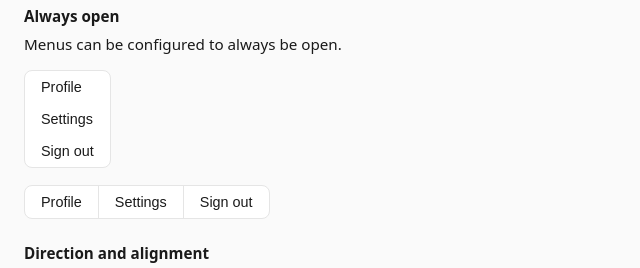
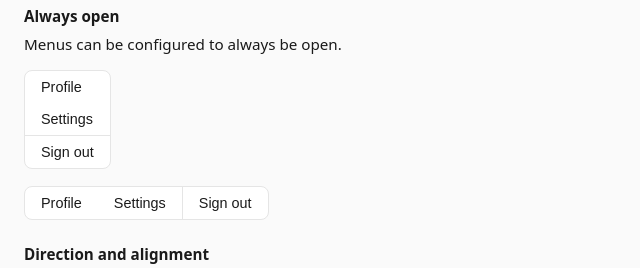
Before and after one commit to iansholtys/reusable-components, a website: page demo/index.html in a window 1280 px wide. Shown: the part 247-515 px from the top of the page, 0-640 px from the left. Drawn offline with nearby package versions, Linux system fonts and the light colour scheme.

Commit message:
Add support for dividers

```diff
--- a/demo/scripts.js
+++ b/demo/scripts.js
@@ -264,9 +264,12 @@ $(function () {
   $('#app-mutable-true').append(tableLive.init());
   syncMutableJsonTrue();
 
-  const menuDemoItems = ['Profile', 'Settings', 'Sign out'].map(function (label) {
-    return { text: label, onClick: () => AlertModal.show(label + ' selected.', 'Menu') };
-  });
+  const menuDemoItems = [
+    { text: 'Profile', onClick: () => AlertModal.show('Profile selected.', 'Menu') },
+    { text: 'Settings', onClick: () => AlertModal.show('Settings selected.', 'Menu') },
+    { type: 'divider' },
+    { text: 'Sign out', onClick: () => AlertModal.show('Sign out selected.', 'Menu') }
+  ];
 
   var menuAlways = new Menu({
     behavior: { open: 'always' },
--- a/demo/styles/menu-vars.css
+++ b/demo/styles/menu-vars.css
@@ -11,6 +11,7 @@
   --menu-item-active-bg: #e4e4e4;
   --menu-list-min-width: 0;
   --menu-item-text-wrap: nowrap;
+  --menu-horizontal-item-border: none;
   --menu-button-size: 2rem;
   --menu-button-font-size: 1.25rem;
   --menu-button-label-font-size: 0.875rem;
--- a/menu/menu.js
+++ b/menu/menu.js
@@ -1,7 +1,7 @@
 /**
  * Menu Component - A list of clickable items.
  *
- * Pass `items` (each with `text`; optional `onClick`).
+ * Pass `items` (each with `text`; optional `onClick`). Use `{ type: 'divider' }` for a visual break.
  * Toggle menus use `buttonLabel` for the control (default ⋮; `''` for an empty button).
  * `orientation` is `'vertical'` (default) or `'horizontal'`.
  * `direction` is where the menu opens (`below`, `above`, `left`, `right`); default `below`.
@@ -24,7 +24,7 @@ class Menu {
    * @param {boolean} [options.behavior.closeOnItemClick] Defaults to `true`.
    * @param {boolean} [options.behavior.defaultOpen] Toggle menus start open when `true`; defaults to `false`.
    * @param {string} [options.buttonLabel] Toggle button HTML/text. Defaults to `⋮`, can be empty.
-   * @param {Array<{ text: string, onClick?: (event: JQuery.Event) => void }>} [options.items=[]]
+   * @param {Array<{ text?: string, type?: string, onClick?: (event: JQuery.Event) => void }>} [options.items=[]]
    * @param {string[]} [options.classes=[]] Extra classes on `.menu-component`.
    */
   constructor(options = {}) {
@@ -118,6 +118,15 @@ class Menu {
 
     const self = this;
     this.items.forEach((item) => {
+      if (item.type === 'divider') {
+        this.elements.$list.append($('<li>', {
+          role: 'separator',
+          class: 'menu-divider',
+          'aria-hidden': 'true'
+        }));
+        return;
+      }
+
       const $btn = $('<button>', {
         type: 'button',
         role: 'menuitem',
--- a/menu/styles/_menu-vars.scss
+++ b/menu/styles/_menu-vars.scss
@@ -14,6 +14,7 @@
   --menu-item-active-bg: #e4e4e4;
   --menu-list-min-width: 0;
   --menu-item-text-wrap: nowrap;
+  --menu-horizontal-item-border: none;
   --menu-button-size: 2rem;
   --menu-button-font-size: 1.25rem;
   --menu-button-label-font-size: 0.875rem;
--- a/menu/styles/menu.scss
+++ b/menu/styles/menu.scss
@@ -70,6 +70,15 @@
     &:active {
       background-color: var(--menu-item-active-bg);
     }
+  }
+
+  .menu-divider {
+    margin: 0;
+    padding: 0;
+    border: none;
+    border-top: 1px solid var(--menu-border);
+    height: 0;
+    pointer-events: none;
   }
 
   // Invisible hover bridge across the offset gap (margin would break mouseenter).
@@ -196,7 +205,15 @@
       width: auto;
     }
     .menu-list > li:not(:last-child) .menu-item {
-      border-right: 1px solid var(--menu-border);
+      border-right: var(--menu-horizontal-item-border);
+    }
+    .menu-divider {
+      border: none;
+      border-left: 1px solid var(--menu-border);
+      width: 0;
+      height: auto;
+      align-self: stretch;
+      flex-shrink: 0;
     }
   }
   &--vertical .menu-item {
```
Also changed, not shown: menu/styles/menu.css.
